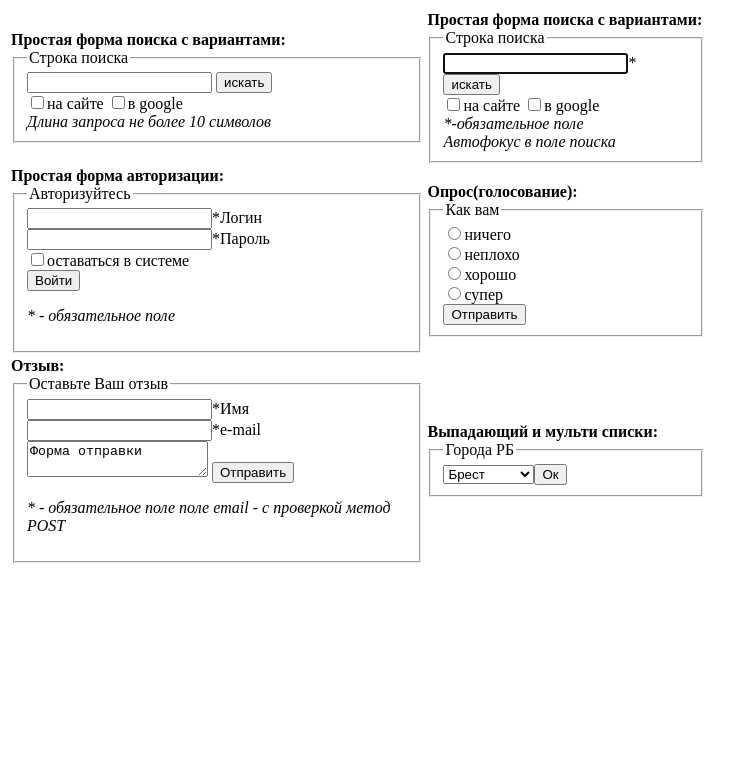
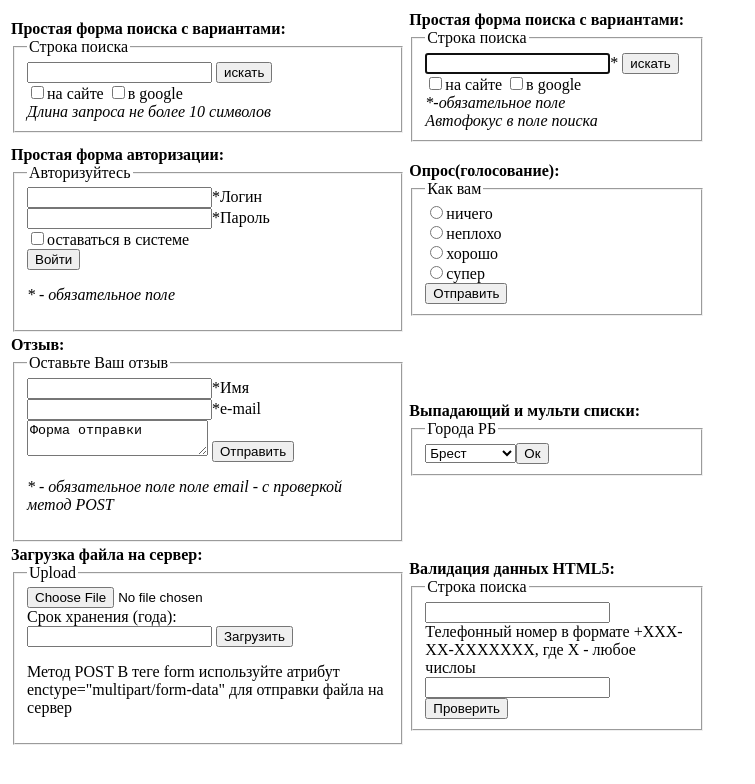
Before and after one commit to MrKojemiakin/Andrei_Kojemiakin, a plain HTML site: page 5_HTML_Forms/main_task.html in a window 1280 px wide. Shown: the whole page, without its empty margins (0-755 px from the left). Drawn offline with Linux system fonts and the light colour scheme.

Commit message:
формы

```diff
--- a/5_HTML_Forms/main_task.html
+++ b/5_HTML_Forms/main_task.html
@@ -98,6 +98,34 @@
             </form>
         </td>
     </tr>
+    <tr>
+        <td><b>Загрузка файла на сервер:</b>
+        <form action="http://fe.it-academy.by/TestForm.php" enctype="multipart/form-data" method="post">
+            <fieldset>
+                <legend>Upload</legend>
+                <input type="file" name="file_Field" dir=“ltr”>
+                <br>Срок хранения (года):<br>
+                <INPUT TYPE="text" ID="storage" NAME="storage" pattern="[0-9]">
+                <input type="submit" value="Загрузить">
+                <p>Метод POST
+                    В теге form используйте атрибут
+                    enctype="multipart/form-data" для отправки
+                    файла на сервер</p>
+            </fieldset>
+        </form></td>
+        <td><b>Валидация данных HTML5:</b>
+        <form action="http://fe.it-academy.by/TestForm.php" method="post">
+            <fieldset>
+                <legend>Строка поиска</legend>
+                <input type="text" lang="ru" pattern="[А-Яа-яЁё]" required><br>Телефонный номер в формате
+                +ХХХ-ХХ-ХХХХХХХ, где Х - любое числоы<br>
+                <label for="phone">
+                <input type="tel" id="phone" name="phone" pattern="+[0-9]{3}-[0-9]{2}-[0-9]{7}" required>
+                <input type="submit" value="Проверить">
+                </label>
+            </fieldset>
+        </td>
+    </tr>
 </table>
 </body>
 </html>
```
